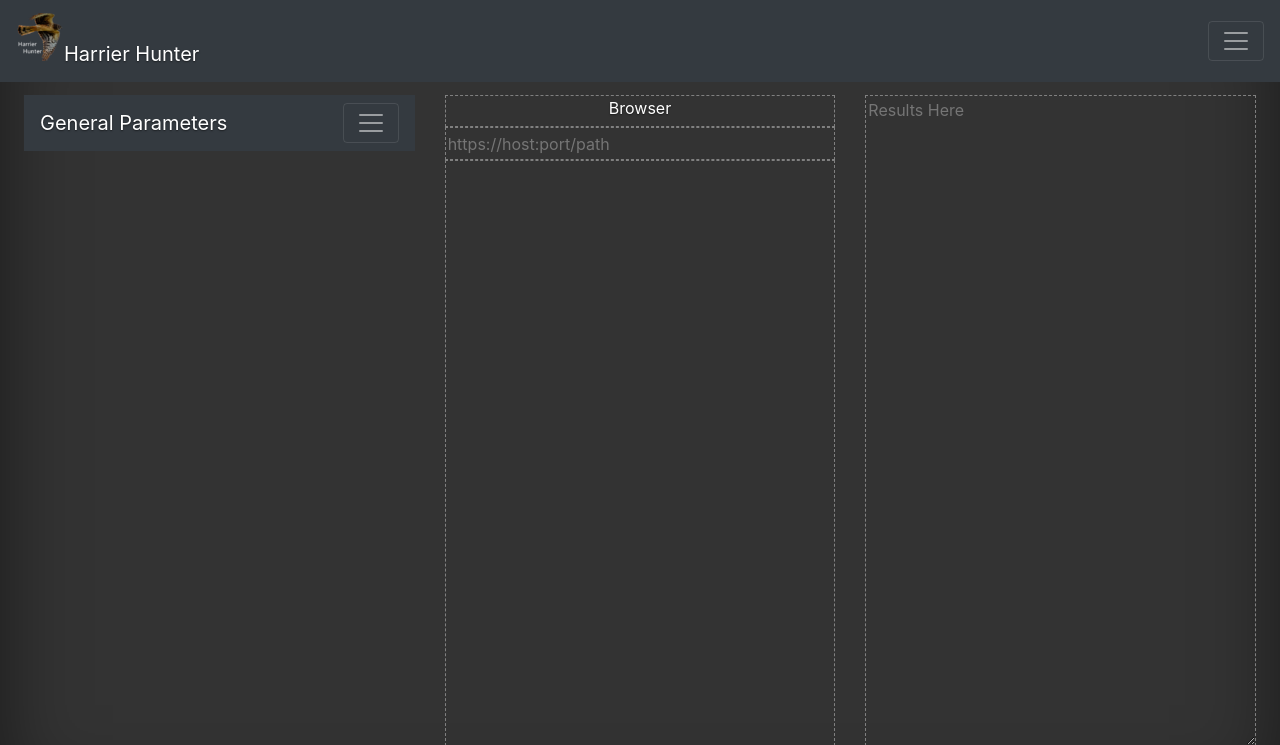
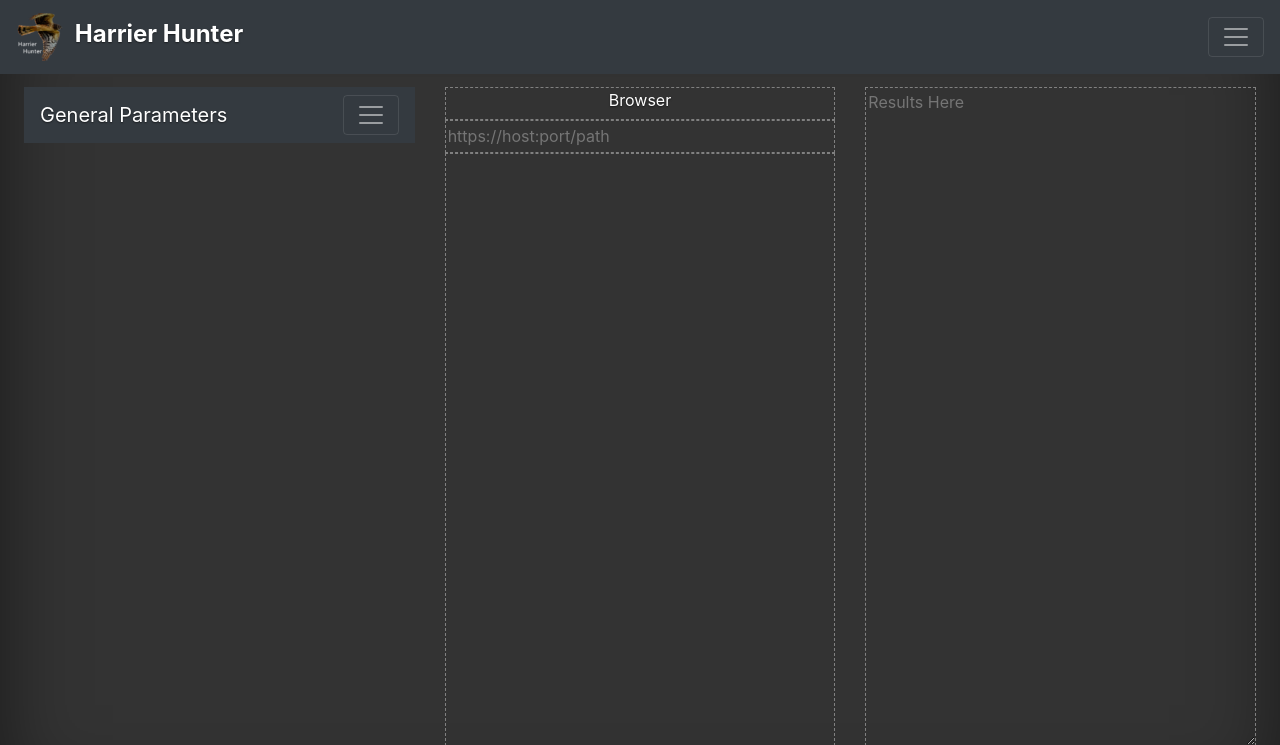
Before and after one commit to YizheZhang-Ervin/App_Web_Harrier, a Flask app: page / in a window 1280 px wide. Shown: the top 745 px of the page. Run offline with Flask 2, Linux system fonts and the light colour scheme; parts of the project's set-up code (start-up, migrations or seed data) failed here and were passed over; some libraries are stand-ins or nearby versions.

Commit message:
update bugs

```diff
--- a/FrontEnd/static/common.css
+++ b/FrontEnd/static/common.css
@@ -1,5 +1,9 @@
 *{
     text-overflow: ellipsis;
+}
+
+.v-middle{
+    vertical-align:middle;
 }
 
 .h-90{
@@ -53,3 +57,8 @@ body{
     border-top:1.5px white inset;
     margin-top:1%;
 }
+
+.big-title{
+    margin-left:5%;
+    font-size:larger;
+}
--- a/FrontEnd/static/common.js
+++ b/FrontEnd/static/common.js
@@ -1,5 +1,9 @@
 function changeiframe(){
     ipt001 = document.getElementById('ipt001');
     ifm001 = document.getElementById('ifm001');
-    ifm001.src = ipt001.value;
+    url = ipt001.value;
+    if (url.substr(0,4) != "http"){
+        url = "http://" + url
+    }
+    ifm001.src = url;
 }
--- a/FrontEnd/templates/index.html
+++ b/FrontEnd/templates/index.html
@@ -13,7 +13,7 @@
         <div class="d-flex w-100 h-100 mx-auto flex-column">
             <header class="margin-bottom">
                 <nav class="navbar navbar-dark bg-dark inner text-left">
-                    <a class="navbar-brand" href="/"><embed src="{{ url_for('static', filename='favicon.ico') }}"><span>Harrier Hunter</span></a>
+                    <a class="navbar-brand" href="/"><embed class="v-middle" src="{{ url_for('static', filename='favicon.ico') }}"><b class="big-title">Harrier Hunter</b></a>
                     <button class="navbar-toggler collapsed" type="button" data-toggle="collapse" data-target="#navbarsExample01" aria-controls="navbarsExample01" aria-expanded="false" aria-label="Toggle navigation">
                         <span class="navbar-toggler-icon"></span>
                     </button>
--- a/Hunter/request_common.py
+++ b/Hunter/request_common.py
@@ -4,6 +4,8 @@ import requests
 # get Response from HTML
 def hunt(url, x=None, concat_str=None, return_content=None):
     try:
+        if not str(url).startswith('http'):
+            url = 'http://' + url
         if concat_str is None and x is not None:
             r = requests.get(url, x)
         elif concat_str is not None and x is None:
```
